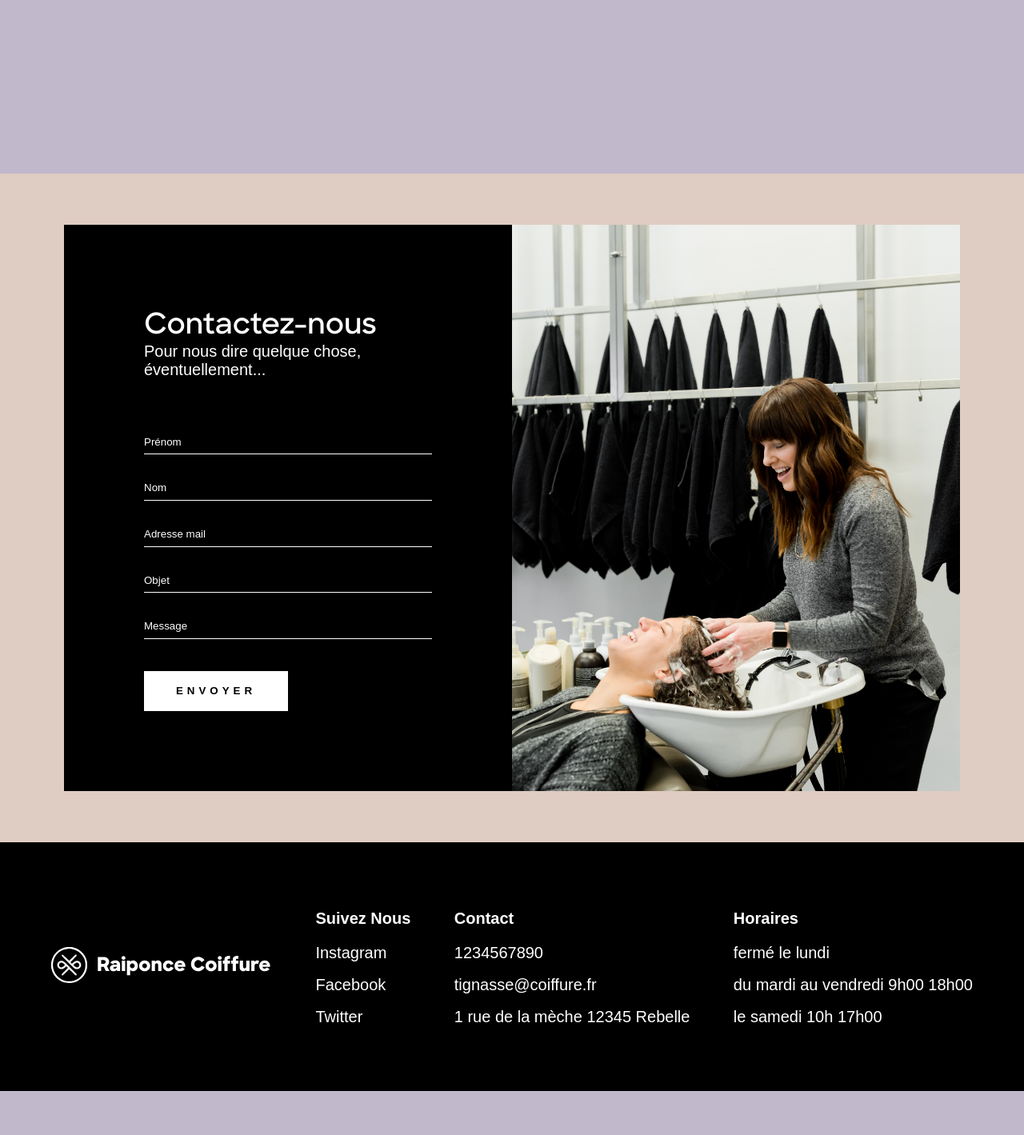
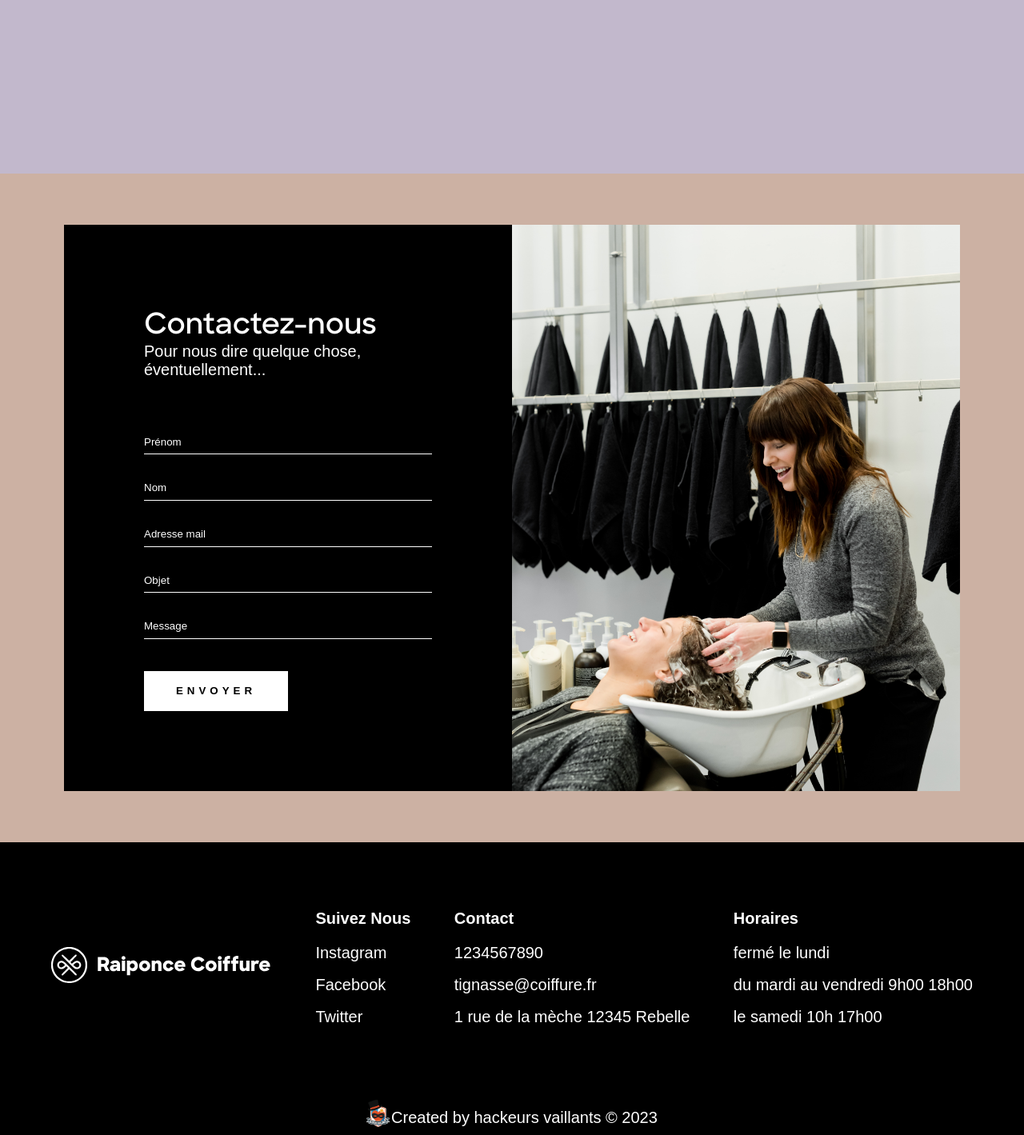
Before and after one commit to vdndev/raiponce-coiffure, a PHP site: page / in a window 1280 px wide. Shown: the part 4840-6259 px from the top of the page at 80% size. Before the commit the page ends 6204 px from the top, so only its background shows below. Run offline with PHP 8.4, Linux system fonts and the light colour scheme.

Commit message:
update final scss

```diff
--- a/prod/assets/styles/style.css
+++ b/prod/assets/styles/style.css
@@ -186,7 +186,7 @@ section > * {
 }
 
 #section3 {
-  background-color: #DFCCC2;
+  background-color: #CCB1A3;
   width: 100%;
   height: 100vh;
 }
@@ -197,7 +197,7 @@ section > * {
   margin: auto;
 }
 #section3 h2 {
-  color: #B49986;
+  color: #795D4A;
 }
 #section3 .soins,
 #section3 .coupes {
@@ -205,7 +205,7 @@ section > * {
 }
 #section3 .soins > p,
 #section3 .coupes > p {
-  color: #B49986;
+  color: #795D4A;
   font-size: 16px;
 }
 #section3 > div {
@@ -222,7 +222,7 @@ section > * {
 #section3 .apiSoins #dots {
   z-index: 3;
   overflow: hidden;
-  color: #B49986;
+  color: #795D4A;
   width: 70%;
 }
 #section3 .apiCoupes .listCoupes,
@@ -348,23 +348,23 @@ section > * {
   padding: 50px 5vw;
 }
 #section6 form {
-  color: #9B80B7;
+  color: #754A9F;
   width: 100%;
 }
 #section6 form input, #section6 form textarea {
   background: none;
   border: none;
-  border-bottom: solid 1px #9B80B7;
+  border-bottom: solid 1px #754A9F;
   height: 30px;
   margin: 1em 0;
 }
 #section6 form input::-moz-placeholder, #section6 form textarea::-moz-placeholder {
-  color: #9B80B7;
+  color: #754A9F;
   font-size: 20px;
   font-weight: 100;
 }
 #section6 form input::placeholder, #section6 form textarea::placeholder {
-  color: #9B80B7;
+  color: #754A9F;
   font-size: 20px;
   font-weight: 100;
 }
@@ -395,7 +395,7 @@ section > * {
 }
 
 #section7 {
-  background-color: #DFCCC2;
+  background-color: #CCB1A3;
   display: flex;
 }
 #section7 > div {
@@ -478,4 +478,21 @@ footer > div a:visited, footer > div p:visited {
   color: white;
 }
 
+hr {
+  color: #777777;
+}
+
+#copyright {
+  background-color: black;
+  display: flex;
+  justify-content: center;
+  align-items: end;
+  color: #777777;
+  padding: 1em;
+  font-size: 10px;
+}
+#copyright img {
+  height: 35px;
+}
+
 /* -----  ----- *//*# sourceMappingURL=style.css.map */
--- a/prod/assets/styles/style.scss
+++ b/prod/assets/styles/style.scss
@@ -12,13 +12,13 @@
 }
 
 /* ----- Colors ----- */
-$colorSable : #DFCCC2;
+$colorSable : #CCB1A3;
 $colorGreen : #C5CEBD;
 $colorPurple : #C2B8CC;
 $colorGrey : #777777;
-$colorBrown : #B49986;
+$colorBrown : #795D4A;
 $colorLightGrey : #D9D9D9;
-$colorDarkPurple: #9B80B7;
+$colorDarkPurple: #754A9F;
 
 /* ----- General ----- */
 * {
@@ -506,6 +506,20 @@ footer {
         }
     }
 }
-
+hr{
+    color: $colorGrey;
+}
+#copyright{
+    background-color: black;
+    display: flex;
+    justify-content: center;
+    align-items: end;
+    color: $colorGrey;
+    padding: 1em;
+    font-size: 10px;
+    img{
+        height: 35px;
+    }
+}
 
 /* -----  ----- */
--- a/prod/index.html
+++ b/prod/index.html
@@ -142,7 +142,8 @@
         <section id="section5">
             <div class="avis">
                 <div class="apiAvis">
-                    <h3>“Mes cheveux ont été coupés comme jamais auparavant, c’est un moment que je n’oublierai jamais.”</h3>
+                    <h3>“Mes cheveux ont été coupés comme jamais auparavant, c’est un moment que je n’oublierai jamais.”
+                    </h3>
                     <p>Margaux, cliente ravie</p>
                     <img src="assets/img/LogoSolo.svg" alt="">
                 </div>
@@ -185,7 +186,7 @@
                         <input type="text" name="nom" id="nom" placeholder="Nom"><br>
                         <input type="email" name="mail" id="mail" placeholder="Adresse mail"><br>
                         <input type="text" name="objet" id="objet" placeholder="Objet"><br>
-                    <input name="msg" id="msg"  placeholder="Message"></input><br>
+                        <input name="msg" id="msg" placeholder="Message"></input><br>
                         <button>ENVOYER</button>
                     </form>
                 </div>
@@ -216,8 +217,15 @@
             <p>du mardi au vendredi 9h00 18h00</p>
             <p>le samedi 10h 17h00</p>
         </div>
+
     </footer>
+
+    <div id="copyright">
+        <img src="assets/img/favicon-blog.png" alt="">
+        <p>Created by hackeurs vaillants © 2023</p>
+    </div>
 </body>
+
 </html>
 
 <script src="script.js"></script>
```
Also changed, not shown: prod/assets/img/favicon-blog.png (added), 1 other file. Lines whose indentation alone changed are shown as unchanged.
